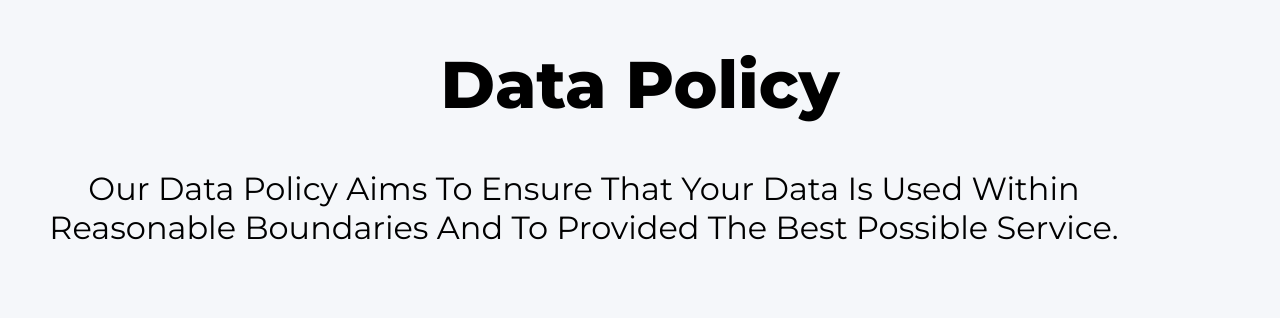
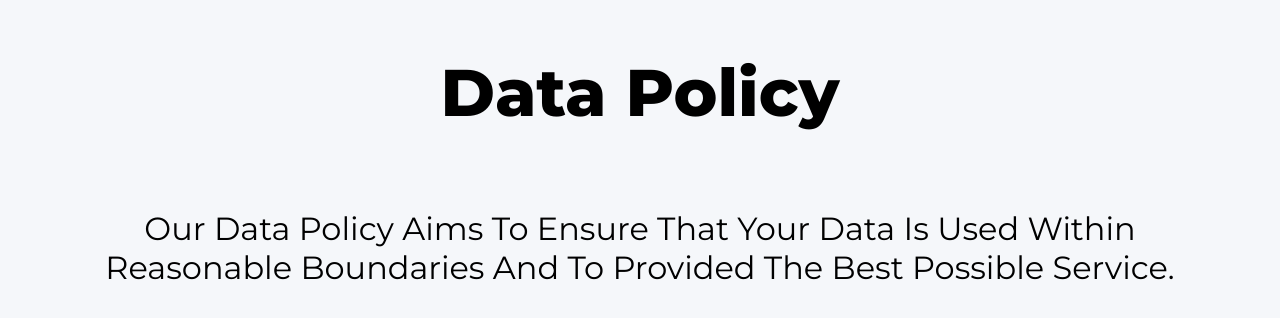
Before and after one commit to lylejasonsmal/CopyCat, a Vue app in the folder src/main/java/com/mugprintz/copycat/views/: page /data-policy in a window 1280 px wide. Shown: the top 318 px of the page. Built offline with nearby package versions, Linux system fonts and the light colour scheme.

Commit message:
Policy Pages

```diff
--- a/src/main/java/com/mugprintz/copycat/views/src/pages/DataPolicyPage.vue
+++ b/src/main/java/com/mugprintz/copycat/views/src/pages/DataPolicyPage.vue
@@ -1,8 +1,10 @@
 <template>
-  <h1 id="data-policy-heading">Data Policy</h1>
-  <p id="data-policy-message">
-    Our Data Policy Aims To Ensure That Your Data Is Used Within Reasonable Boundaries And To Provided The Best Possible Service.
-  </p>
+  <div id="data-policy-page"  class="information-page">
+    <h1 id="data-policy-heading">Data Policy</h1>
+    <p id="data-policy-message">
+      Our Data Policy Aims To Ensure That Your Data Is Used Within Reasonable Boundaries And To Provided The Best Possible Service.
+    </p>
+  </div>
 </template>
 
 <style scoped>
@@ -12,3 +14,5 @@ p{
   text-align: center;
 }
 </style>
+<script setup lang="ts">
+</script>
```
